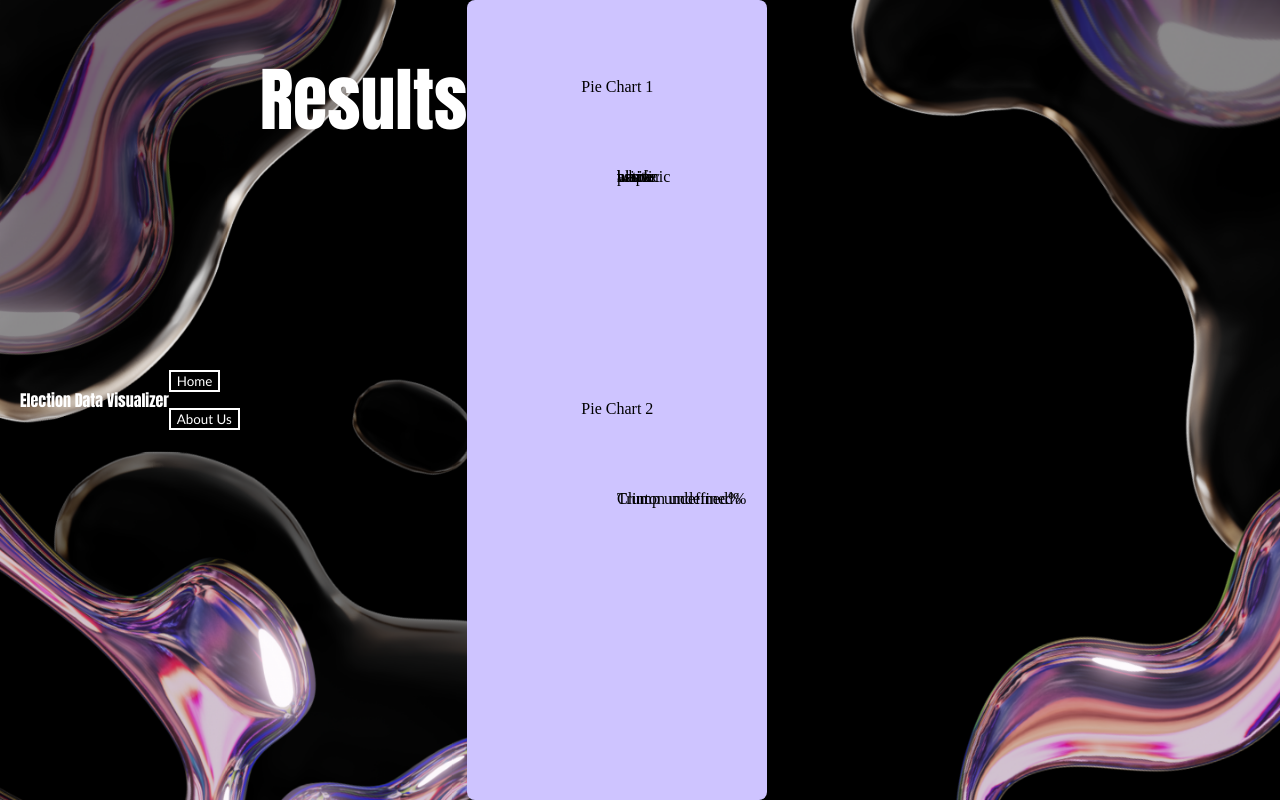
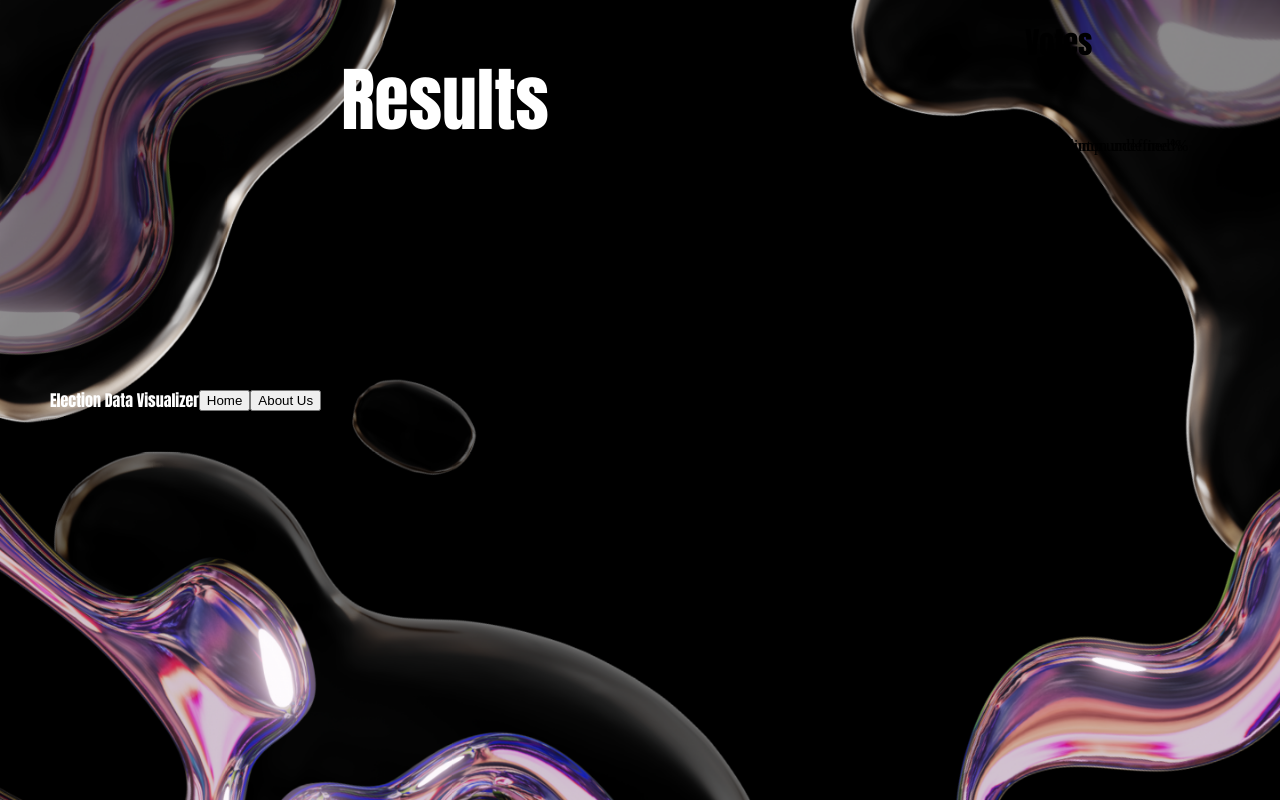
Before and after one commit to stellathompson/fighting-fish, a Flask app: template Election Website/templates/index.html in a window 1280 px wide. Run offline with Flask 3, Linux system fonts and the light colour scheme; the template is opened without the code that fills it, so the values that code supplies are empty; some libraries are stand-ins or nearby versions.

Commit message:
still working

```diff
--- a/Election Website/static/styles.css
+++ b/Election Website/static/styles.css
@@ -30,41 +30,29 @@ body, html {
   padding: 20px;
 }
 
+.ButtonsContainer {
+  display: flex;
+}
 
 .RunningHead {
   color: white;
   font-family: Impact, fantasy;
-  margin-left: 0;
+  margin-left: 30px;
 }
-
 
 .Header {
   color: white;
   font-family: Impact, fantasy;
   font-size: 70px;
   text-align: center;
-  flex-grow: 1;
 }
 
-.Button button {
-  background-color: transparent;
-  color: white;
-  border: 2px solid white;
-  font-family: "Trebuchet MS", sans-serif;
-  margin-left: 0; /* Removed */
-  transition-duration: 0.3s;
+.label {
+  color: black;
+  font-family: Impact, fantasy;;
+  font-size: 30px;
+  text-align: center;
 }
-
-
-.Button button:hover {
-  background-color: white;
-  color: black;
-  border: 2px solid white;
-  font-family: "Trebuchet MS", sans-serif;
-  margin-left: 0;
-  transition-duration: 0.3s;
-}
-
 
 .container {
   display: flex;
@@ -76,3 +64,28 @@ body, html {
   border-radius: 8px;
   height: 100vh;
 }
+
+.flower {
+  margin: 20px;
+  position: relative;
+  border-radius: 300px;
+  height: 300px;
+  width: 300px;
+  overflow: hidden;
+}
+
+.petal {
+  position: absolute;
+  left: 150px;
+  top: -150px;
+  background: lavender;
+  height: 300px;
+  width: 300px;
+  box-shadow: 0 0 60px -5px black;
+  transform-origin: bottom left;
+}
+
+.flower-container {
+  display: flex;
+  justify-content: center;
+}
--- a/Election Website/templates/index.html
+++ b/Election Website/templates/index.html
@@ -39,16 +39,15 @@
         var dermo = {{dermo|tojson|safe }};
     </script>
 
-    <div class="container">
-        <div class="flower" id="flower1">
-            <div class="label">Pie Chart 1</div>
-
-        </div>
-        <div class="flower" id="flower2">
-            <div class="label">Pie Chart 2</div>
-
-        </div>
-    </div>
+  <div class="flower-container">
+      <div class="flower" id="flower1">
+          <div class="label">Race</div>
+      </div>
+      <div class="flower" id="flower2">
+          <div class="label">Votes</div>
+      </div>
+  </div>
+</div>
 
     <script src="https://d3js.org/d3.v4.min.js"></script>
     <script src="/static/script.js" defer></script>
```
